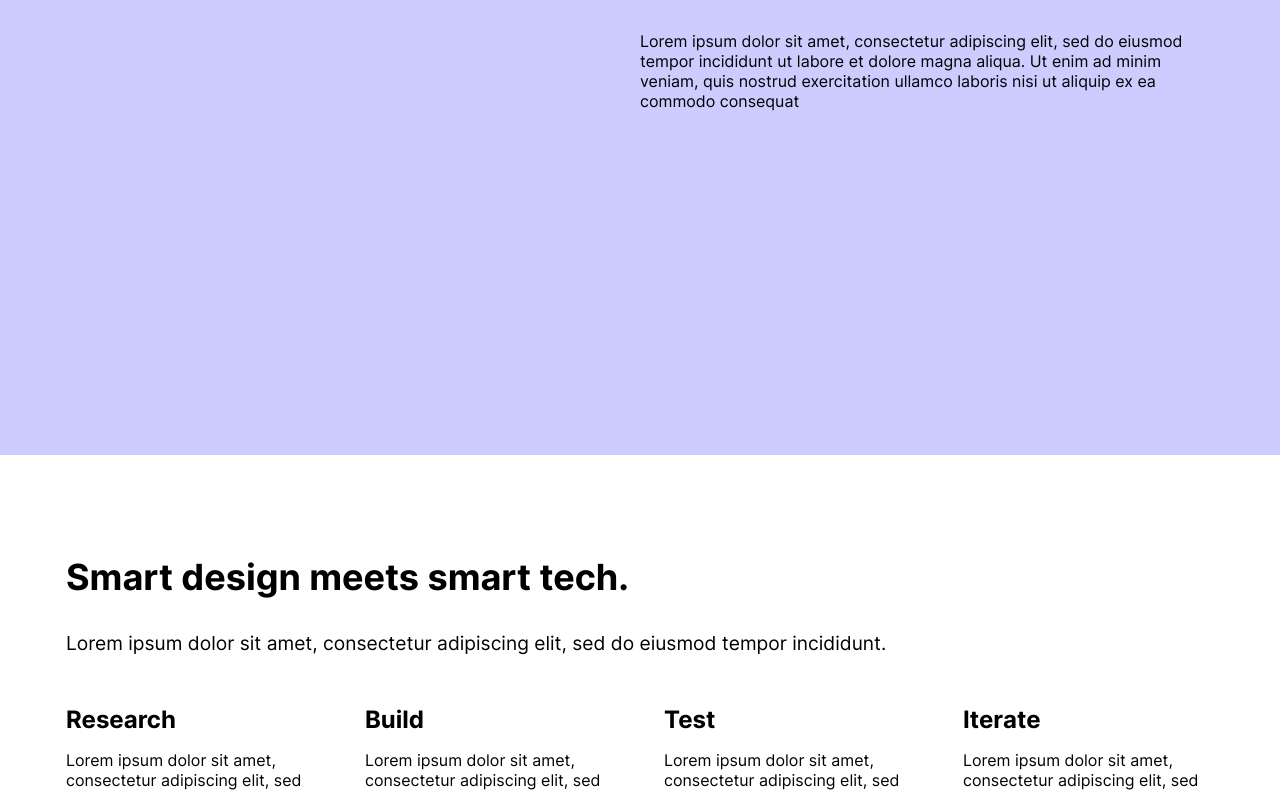
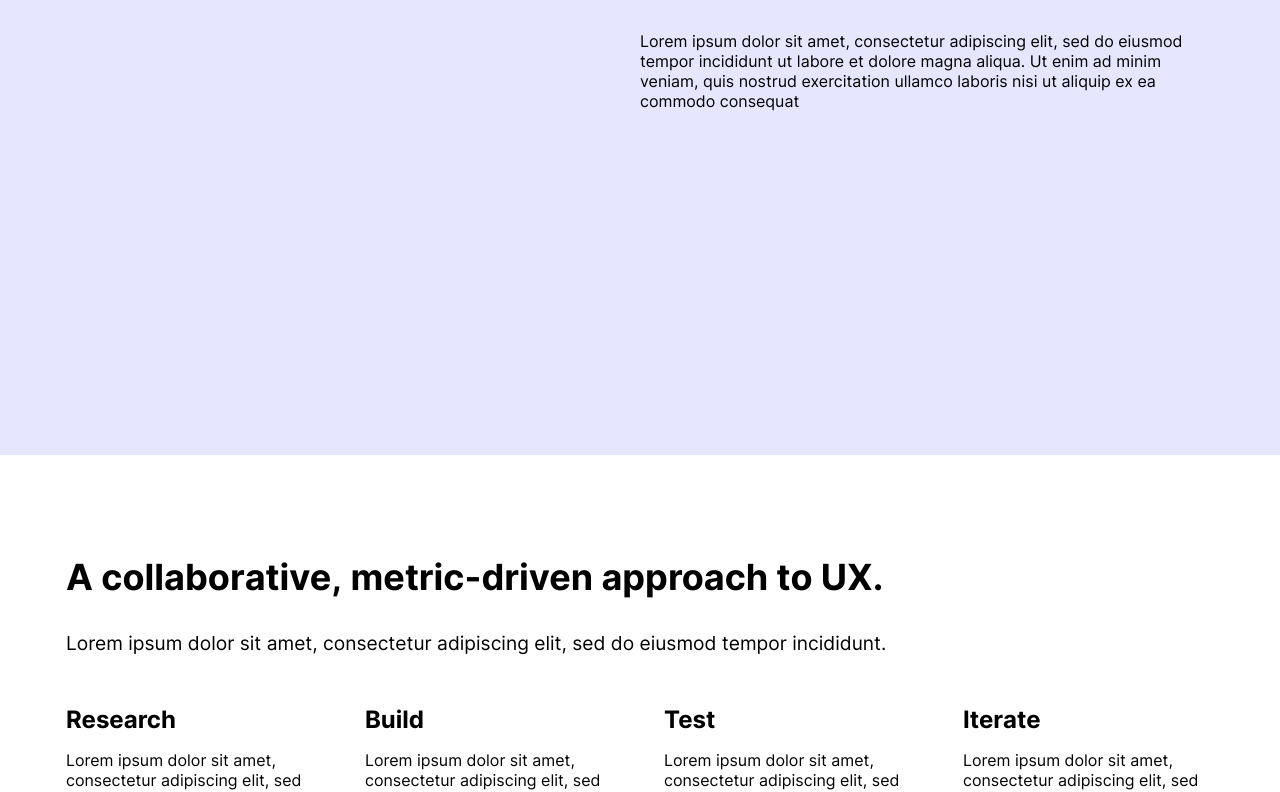
Before and after one commit to paul-lorenc/zipperfield-dot-co, a Next.js app: page / in a window 1280 px wide. Shown: the part 761-1553 px from the top of the page. Built offline with nearby package versions, Linux system fonts and the light colour scheme.

Commit message:
small visual fixes

```diff
--- a/pages/index.tsx
+++ b/pages/index.tsx
@@ -107,7 +107,9 @@ export default function Home() {
         <section className="ZHow--Container">
           <div className="ZHow--Grid">
             <div className="ZHow--Text--Container">
-              <h2 className="ZHow--Heading">Smart design meets smart tech.</h2>
+              <h2 className="ZHow--Heading">
+                A collaborative, metric-driven approach to UX.
+              </h2>
               <p className="ZHow--Subheading">
                 Lorem ipsum dolor sit amet, consectetur adipiscing elit, sed do
                 eiusmod tempor incididunt.
--- a/styles/main.css
+++ b/styles/main.css
@@ -260,7 +260,7 @@ main {
 
 .ZWhat--Container {
   width: var(--windowWidth);
-  background-color: #ccccff;
+  background-color: #e6e6ff;
 }
 
 .ZWhat--Grid {
```
